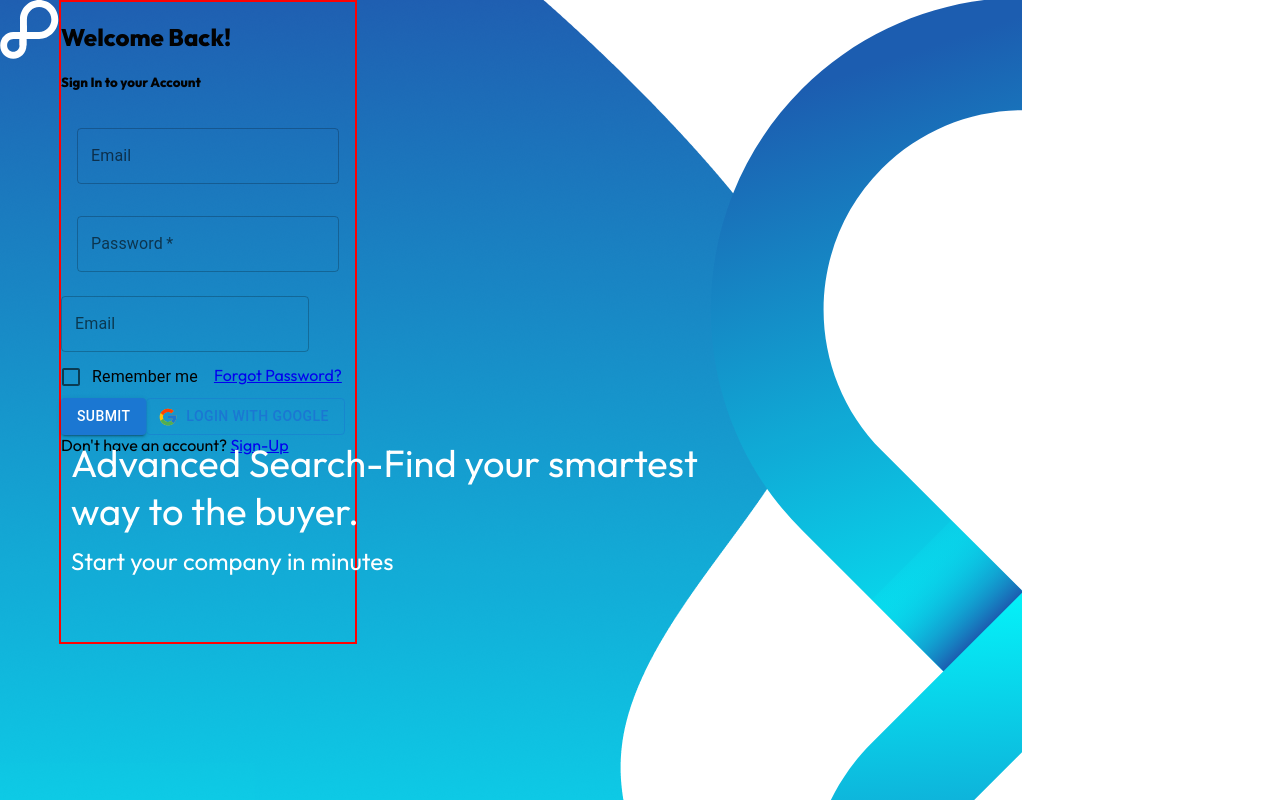
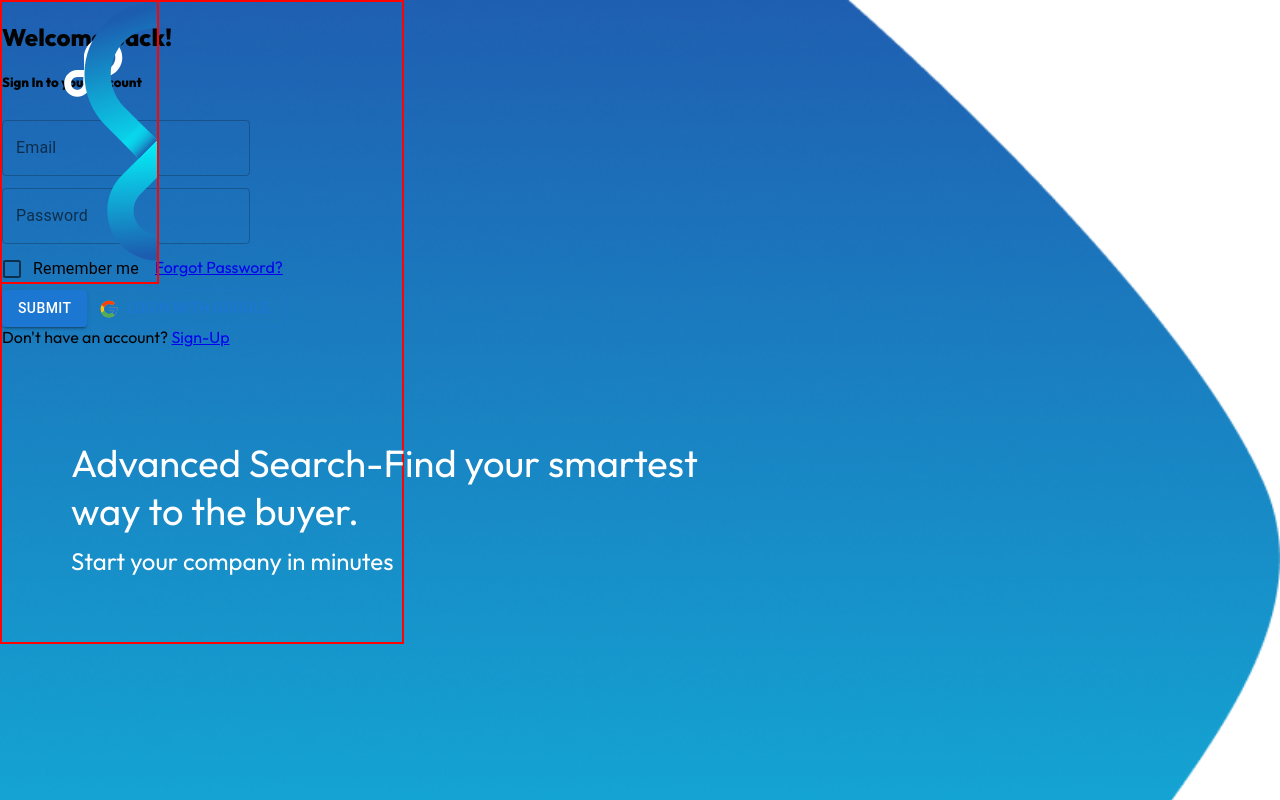
Before and after one commit to shehza-d/linkedin-prototype, a React (Create React App) app: page / in a window 1280 px wide. Shown: the top 800 px of the page. Built offline with nearby package versions, Linux system fonts and the light colour scheme.

Commit message:
adding styles

```diff
--- a/src/pages/AuthPages/Authbase.jsx
+++ b/src/pages/AuthPages/Authbase.jsx
@@ -3,14 +3,14 @@ import "react-toastify/dist/ReactToastify.css";
 import styles from "../../styles/AuthBase.module.css";
 import bgImg from "../../assets/Rectangle-7126.png";
 import Login from "./Login";
-import logo1 from '../../assets/logoWhite.svg'
-import logoBlue from '../../assets/logoBlue.svg'
+import logoWhite from "../../assets/logoWhite.svg";
+import logoBlue from "../../assets/logoBlue.svg";
 export default function AuthBase() {
   return (
     <div className={`${styles.authScreen}`}>
       <ToastContainer />
       <div>
-        <img src={logo1} className={styles.logo1} alt="" />
+        <img src={logoWhite} className={styles.logoWhite} alt="" />
         <p className={styles.heading}>
           Advanced Search-Find your smartest way to the buyer.
         </p>
@@ -19,7 +19,7 @@ export default function AuthBase() {
       <div className={styles.authSection}>
         <Login />
       </div>
-        <img src={logoBlue} className={styles.logo2} alt="" />
+      <img src={logoBlue} className={styles.logoBlue} alt="" />
     </div>
   );
 }
--- a/src/pages/AuthPages/Login.jsx
+++ b/src/pages/AuthPages/Login.jsx
@@ -1,4 +1,4 @@
-import styles from '../../styles/login.css'
+import styles from "../../styles/login.css";
 import { Link } from "react-router-dom";
 import axios from "axios";
 import { useFormik } from "formik";
@@ -52,77 +52,40 @@ export default function Login() {
   return (
     <>
       {/* <div className={styles.container}> */}
-        {/* <form className="form" onSubmit={handleSubmit}> */}
+      <form className="form" onSubmit={handleSubmit}>
         <h2 className="title">Welcome Back!</h2>
         <h5 className="subtitle">Sign In to your Account</h5>
-        {/* <div className="subtitle" id="inputError"></div> */}
-
-        <Box
-          component="form"
-          sx={{
-            "& > :not(style)": { m: 2, width: "25ch" },
-          }}
-          noValidate
-          autoComplete="off"
-        >
         <TextField
-            id="outlined-basic"
-            label="Email"
-            type="email"
-            variant="outlined"
-          />
-          <TextField id="" label="Password" variant="outlined" required />
-        </Box>
-
-        {/* <input
-          className="input"
-          id="email"
-          type="email"
-          placeholder=" "
+          //  sx={{}}
+          autoComplete="on"
           name="email"
-          autoComplete="off"
-          value={values.email}
-          onChange={handleChange}
-          onBlur={handleBlur}
-        />
-        <label htmlFor="email" className="placeholder">
-          Email
-        </label>
-
-        <span className="errorSpan" style={{ color: "red" }}>{errors.email}</span>
-        {touched.email && Boolean(errors.email) ? (
-          <span className="errorSpan">{errors.email}</span>
-        ) : null}
-        <input
-          id="userPassword"
-          className="input"
-          type="password"
-          placeholder=" "
-          name="password"
-          autoComplete="off"
-          value={values.password}
-          onChange={handleChange}
-          onBlur={handleBlur}
-        />
-        <label htmlFor="password" className="placeholder">
-          Password
-        </label>
-        {touched.password && Boolean(errors.password) ? (
-          <span className="errorSpan">{errors.password}</span>
-        ) : null} */}
-        <TextField
           margin="dense"
           variant="outlined"
           type="email"
-          placeholder="Enter your email"
+          // placeholder="Enter your email"
           id="email"
+          label="Email"
           value={values.email}
-          label="Email"
+          onBlur={handleBlur}
           onChange={handleChange}
           error={touched.email && Boolean(errors.email)}
           helperText={touched.email && errors.email}
         />
-
+        <TextField
+          autoComplete="on"
+          name="password"
+          margin="dense"
+          variant="outlined"
+          type="password"
+          // placeholder="Enter your password"
+          id="password"
+          label="Password"
+          value={values.password}
+          onBlur={handleBlur}
+          onChange={handleChange}
+          error={touched.password && Boolean(errors.password)}
+          helperText={touched.password && errors.password}
+        />
         <div className="formOption">
           <FormControlLabel control={<Checkbox />} label="Remember me" />
           {/* <Checkbox label="Remember" /> */}
@@ -134,9 +97,7 @@ export default function Login() {
         <Button variant="outlined" startIcon={<FcGoogle />}>
           Login with Google
         </Button>
-
-        {/* <div className="subtitle">by Shehzad</div> */}
-        {/* </form> */}
+      </form>
 
       <div className="">
         <span>Don't have an account? </span>
--- a/src/styles/AuthBase.module.css
+++ b/src/styles/AuthBase.module.css
@@ -1,13 +1,17 @@
 .authScreen {
   display: flex;
   flex-direction: row;
+  height: 100vh;
+  width: 100vw;
   position: absolute;
-  width: 819.87px;
-  height: 1200px;
-  left: 0px;
-  top: 0px;
+  /* width: 819.87px;
+  height: 1200px; */
+  /* left: 0px;
+  top: 0px; */
   background-image: url("../assets/Rectangle-7126.png");
+  background-size: cover;
   opacity: 0.99;
+  background-repeat: no-repeat;
   /* background: linear-gradient(180deg, #1a5cb0 0%, #00ffff 100%); */
 }
 
@@ -38,22 +42,25 @@
   /* identical to box height, or 117% */
 }
 
-/* .logo1 {
+.logoWhite {
   position: absolute;
-  left: 35.94%;
+  left: 5%;
   right: 4.26%;
   top: 4.69%;
-  bottom: 35.51%;
-  background: #ffffff;
+  bottom: 5%;
 }
-.logo2 {
+.logoBlue {
   position: absolute;
-  left: 5%;
-  right: 54%;
-  top: 54.01%;
-  bottom: 5%;
-  background: #ffffff;
-} */
+  /* left: 7.07%;
+  right: 2.93%;
+  top: 70.71%;
+  bottom: -60.71%; */
+  top: 0;
+  left: 0px;
+  right: 1000px;
+  border: 2px solid red;
+  /* transform: rotate(-45deg); */
+}
 .authSection {
   height: 80vh;
   width: 400px;
```
Lines whose indentation alone changed are shown as unchanged.
